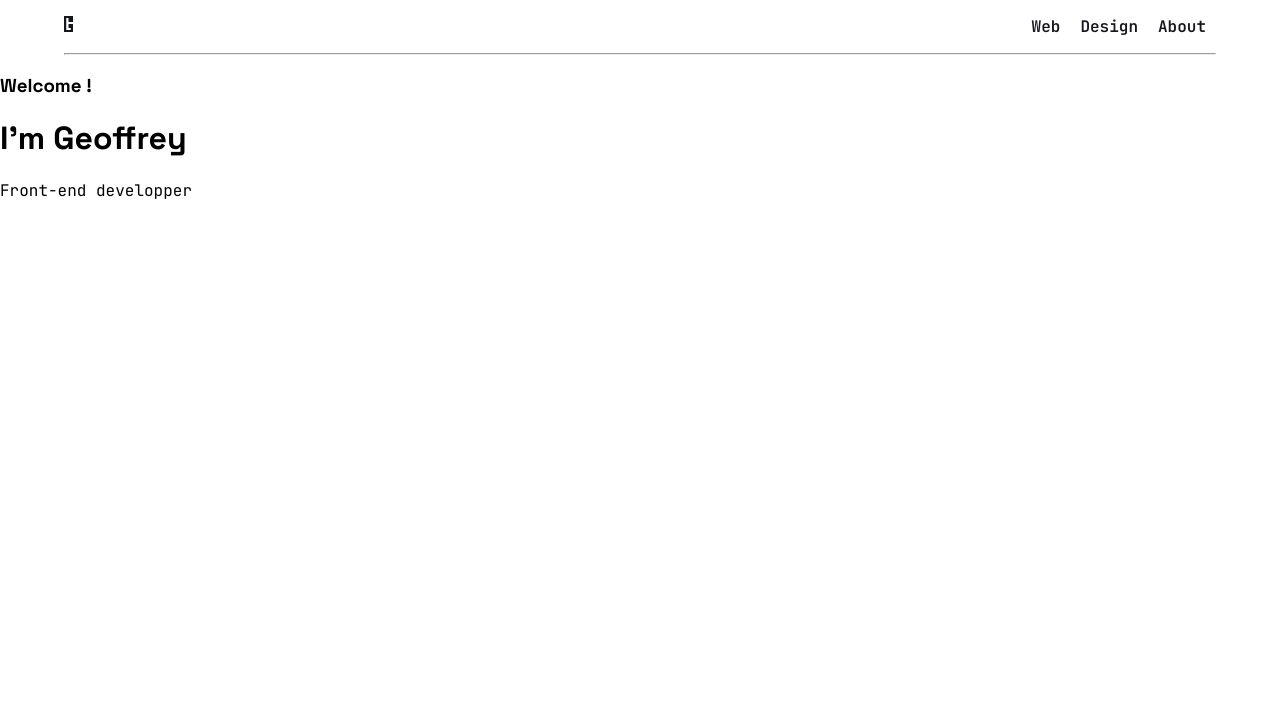
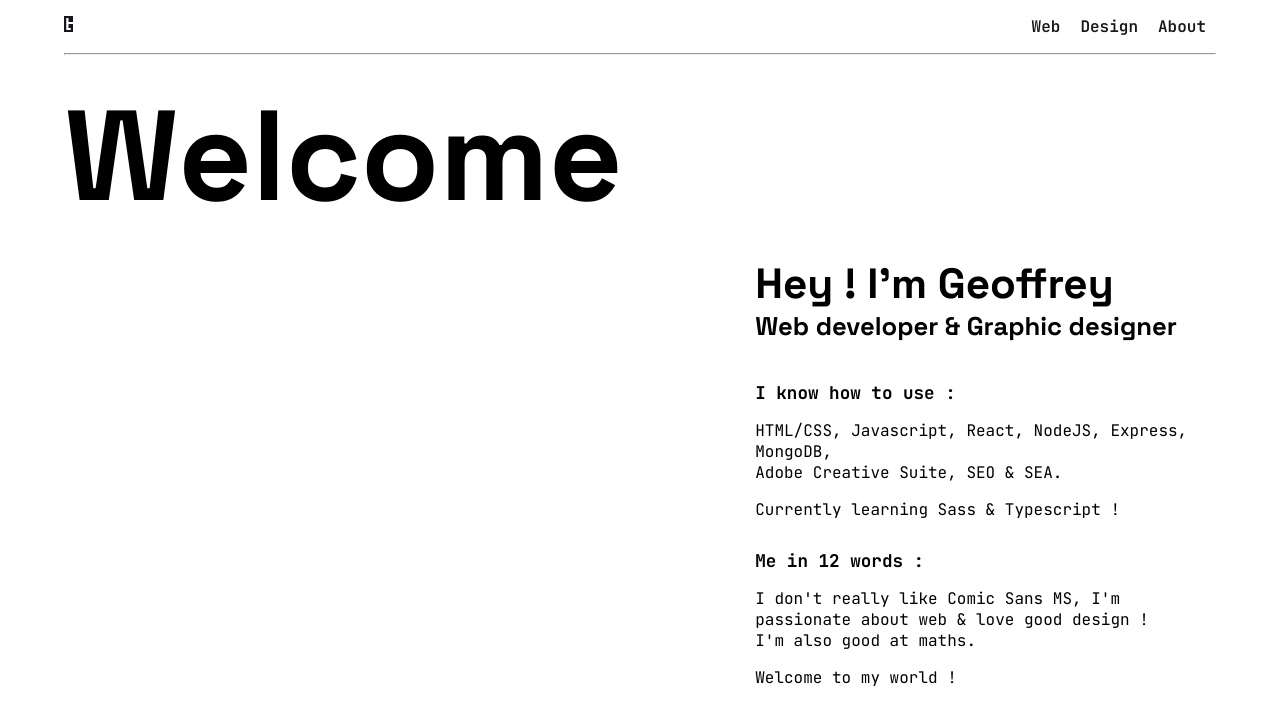
Before and after one commit to GeoLvl/react-portfolio, a React (Create React App) app: page / in a window 1280 px wide. Shown: the top 724 px of the page. Built offline with nearby package versions, Linux system fonts and the light colour scheme.

Commit message:
homepage content & css

```diff
--- a/src/App.css
+++ b/src/App.css
@@ -1,11 +1,15 @@
-.nav-style {
-  text-align: right;
-}
-
 .wrapper {
   width: 90%;
   max-width: 1728px;
   margin: auto;
+}
+
+
+/* NAVBAR */
+
+
+.nav-style {
+  text-align: right;
 }
 
 .nav-container {
@@ -43,6 +47,52 @@
   color: #16161d;
 }
 
+.nav-style a:hover {
+  text-decoration: none;
+  font-weight: 800;
+  color: #16161d;
+}
+
 .nav-style hr {
   margin: 0;
 }
+
+
+/* HOME */
+
+
+.home-container {
+  /* background-color: crimson; */
+  display: flex;
+  flex-direction: column;
+}
+
+.big-title {
+  font-size: 10vw;
+  width: 60%;
+  max-width: 60%;
+  /* background-color: cyan; */
+  margin: 0.15em 0;
+}
+
+.intro {
+  /* background-color: rgb(123, 255, 0); */
+  width: 40%;
+  max-width: 40%;
+  align-self: end;
+}
+
+.little-title-1 {
+  font-size: 3.3vw;
+  margin: 0;
+}
+
+.little-title-2 {
+  font-size: 2vw;
+  margin: 0 0 1.5em 0;
+}
+
+.little-title-3 {
+  font-size: 1.1rem;
+  margin-bottom: 0.2em;
+}
--- a/src/components/Home.js
+++ b/src/components/Home.js
@@ -1,15 +1,27 @@
-import React from 'react';
+import React from "react";
 
 const home = () => {
   return (
-    <div>
-      <div>
-        <h3>Welcome !</h3>
-        <h1>I'm Geoffrey</h1>
-        <p>Front-end developper</p>
+    <div className="wrapper">
+      <div className="home-container">
+        <h3 className="big-title">Welcome</h3>
+        <div className="intro">
+          <h2 className="little-title-1">Hey ! I'm Geoffrey</h2>
+          <h1 className="little-title-2">Web developer & Graphic designer</h1>
+
+          <h5 className="little-title-3">I know how to use : </h5>
+          <p>HTML/CSS, Javascript, React, NodeJS, Express, MongoDB, <br/>
+          Adobe Creative Suite, SEO & SEA.</p>
+          <p>Currently learning Sass & Typescript !</p>
+
+          <h5 className="little-title-3">Me in 12 words : </h5>
+          <p>I don't really like Comic Sans MS, I'm passionate about web & love good design !<br/>
+          I'm also good at maths.</p>
+          <p>Welcome to my world !</p>
+        </div>
       </div>
     </div>
-  )
-}
+  );
+};
 
 export default home;
--- a/src/index.css
+++ b/src/index.css
@@ -9,13 +9,6 @@ body {
 h1,
 h2,
 h3,
-h4,
-h5,
-h6 {
+h4 {
   font-family: 'Space Grotesk', sans-serif;
 }
-
-code {
-  font-family: source-code-pro, Menlo, Monaco, Consolas, 'Courier New',
-    monospace;
-}
```
